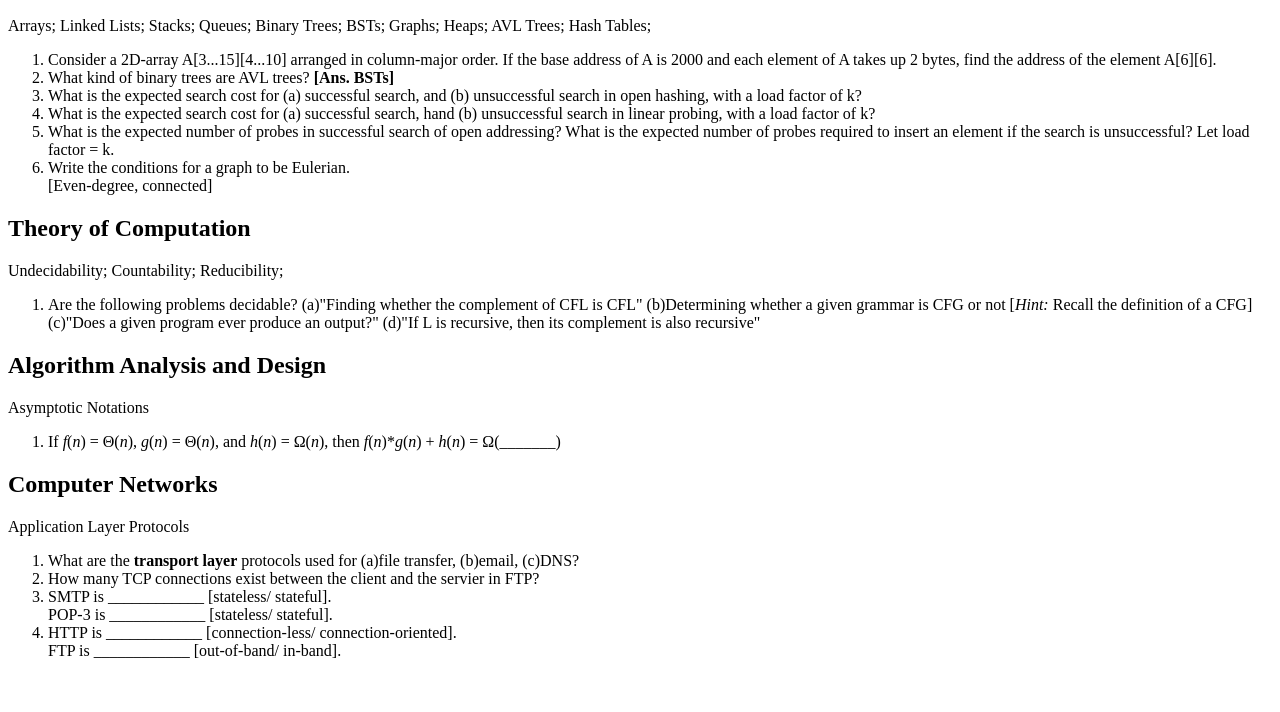
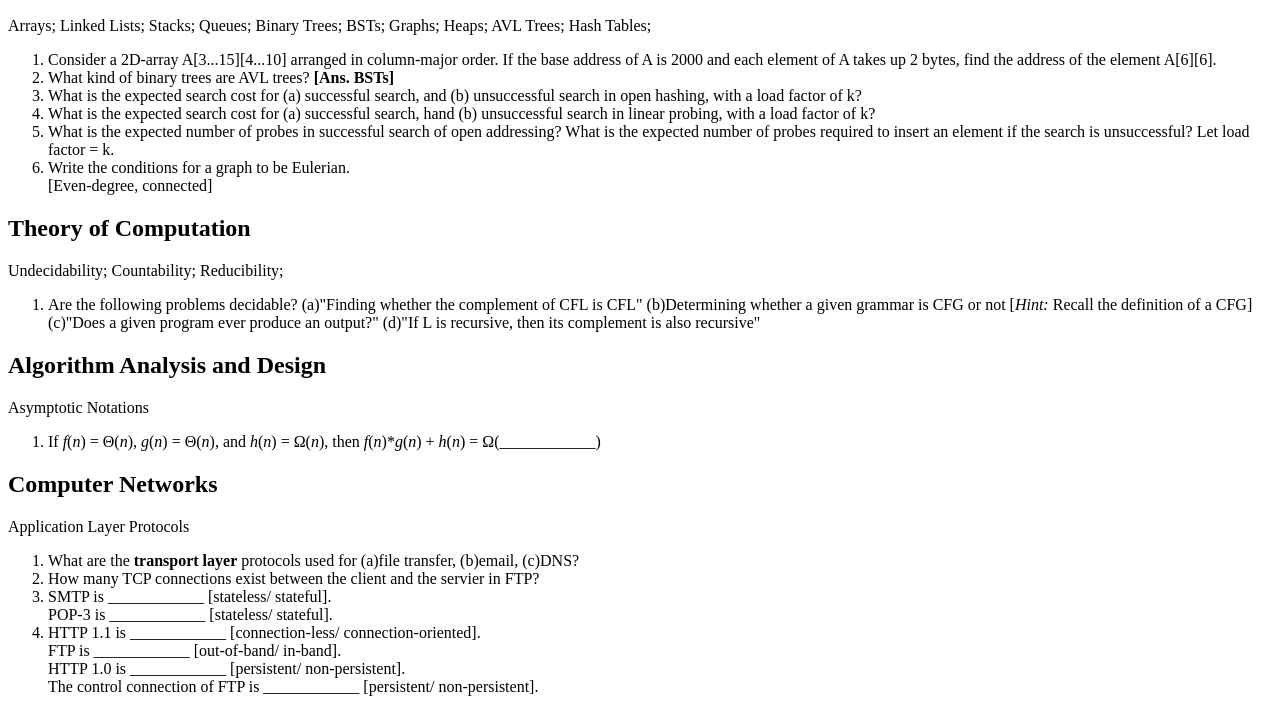
Before and after one commit to prandin/pranav.github.io, a plain HTML site: page preliminary.html in a window 1280 px wide. Shown: the part 96-808 px from the top of the page. Drawn offline with Linux system fonts and the light colour scheme.

Commit message:
Update preliminary.html

```diff
--- a/preliminary.html
+++ b/preliminary.html
@@ -74,7 +74,7 @@
     <li>
       If <i>f</i>(<i>n</i>) = &Theta;(<i>n</i>), <i>g</i>(<i>n</i>) = &Theta;(<i>n</i>),
        and <i>h</i>(<i>n</i>) = &Omega;(<i>n</i>),
-       then <i>f</i>(<i>n</i>)*<i>g</i>(<i>n</i>) + <i>h</i>(<i>n</i>) = &Omega;(<i>_______</i>)
+       then <i>f</i>(<i>n</i>)*<i>g</i>(<i>n</i>) + <i>h</i>(<i>n</i>) = &Omega;(<i>____________</i>)
     </li>
   </ol>
   </p>
@@ -93,11 +93,14 @@
       How many TCP connections exist between the client and the servier in FTP?
     </li>
     <li>
-      SMTP is ____________ [stateless/ stateful].<br>POP-3 is ____________ [stateless/ stateful].
+      SMTP is ____________ [stateless/ stateful].<br>
+      POP-3 is ____________ [stateless/ stateful].
     </li>
     <li>
-      HTTP is ____________ [connection-less/ connection-oriented]. <br>
-      FTP is ____________ [out-of-band/ in-band].
+      HTTP 1.1 is ____________ [connection-less/ connection-oriented]. <br>
+      FTP is ____________ [out-of-band/ in-band]. <br>
+      HTTP 1.0 is ____________ [persistent/ non-persistent]. <br>
+      The control connection of FTP is ____________ [persistent/ non-persistent].
     </li>
   </ol>
   </p>
```
